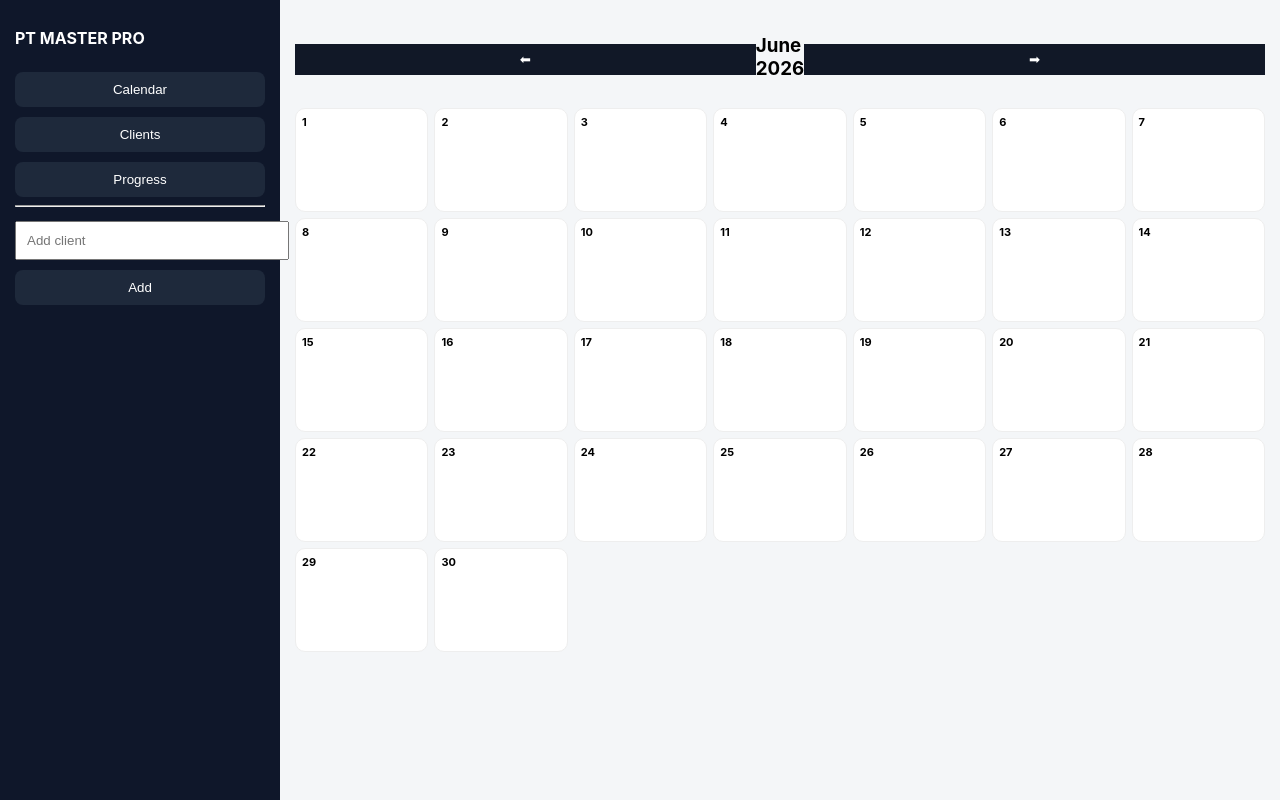
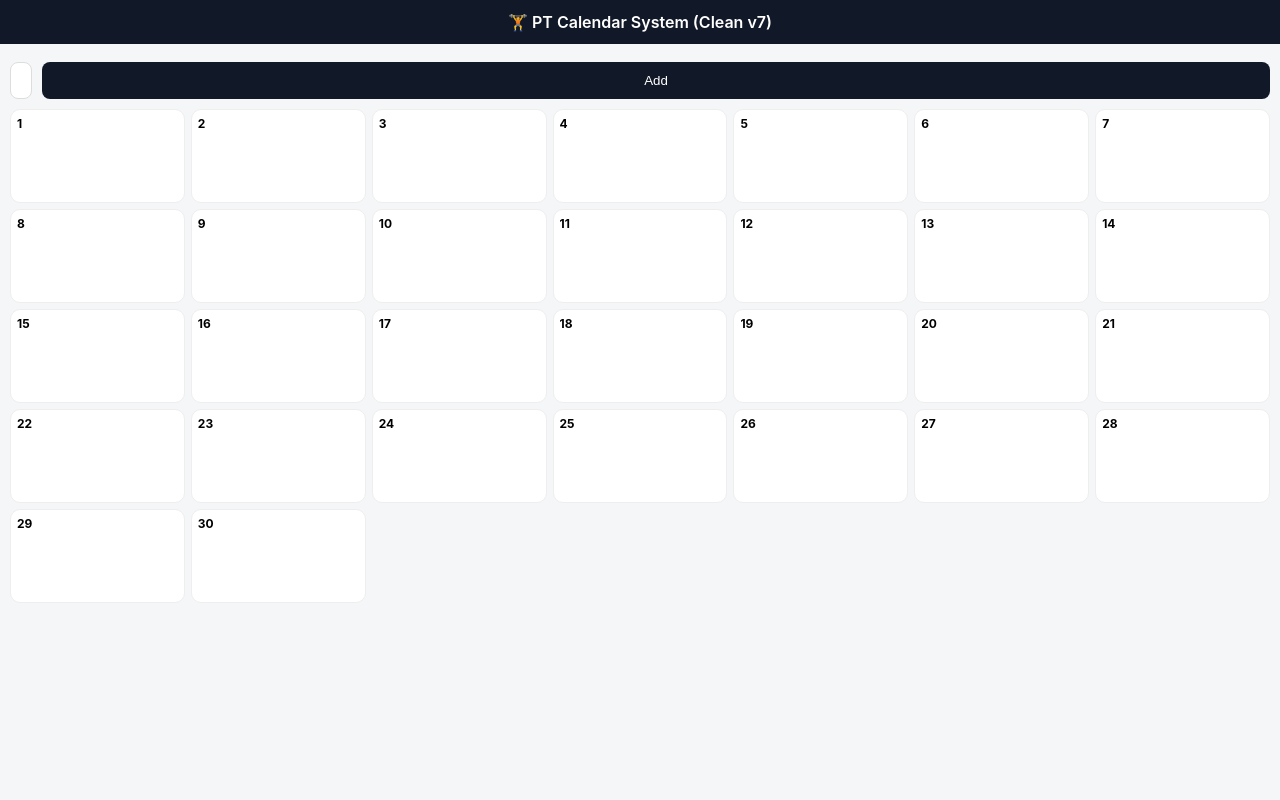
Before and after one commit to rizmirazak422-ux/pt-master-system, a website: page index.html in a window 1280 px wide. Drawn offline with Linux system fonts and the light colour scheme.

Commit message:
Update index.html

```diff
--- a/index.html
+++ b/index.html
@@ -2,7 +2,7 @@
 <html>
 <head>
 <meta name="viewport" content="width=device-width, initial-scale=1.0">
-<title>PT System Pro</title>
+<title>PT Calendar System</title>
 
 <style>
 body {
@@ -11,55 +11,20 @@ body {
   background: #f4f6f8;
 }
 
-/* APP LAYOUT */
-.app {
-  display: flex;
-  height: 100vh;
+header {
+  background: #111827;
+  color: white;
+  padding: 12px;
+  text-align: center;
+  font-weight: 600;
 }
 
-/* SIDEBAR */
-.sidebar {
-  width: 250px;
-  background: #0f172a;
-  color: white;
-  padding: 15px;
+/* LAYOUT */
+.container {
+  padding: 10px;
 }
 
-.sidebar h2 {
-  font-size: 16px;
-}
-
-.sidebar button {
-  width: 100%;
-  margin-top: 10px;
-  padding: 10px;
-  border: none;
-  background: #1e293b;
-  color: white;
-  border-radius: 8px;
-  cursor: pointer;
-}
-
-/* MAIN */
-.main {
-  flex: 1;
-  padding: 15px;
-  overflow: auto;
-}
-
-/* MONTH HEADER */
-.header {
-  display: flex;
-  justify-content: space-between;
-  align-items: center;
-  margin-bottom: 10px;
-}
-
-.header button {
-  padding: 8px 12px;
-}
-
-/* CALENDAR GRID */
+/* CALENDAR */
 .calendar {
   display: grid;
   grid-template-columns: repeat(7, 1fr);
@@ -68,10 +33,9 @@ body {
 
 .day {
   background: white;
-  min-height: 90px;
+  min-height: 80px;
+  border-radius: 10px;
   padding: 6px;
-  border-radius: 10px;
-  font-size: 11px;
   cursor: pointer;
   border: 1px solid #eee;
 }
@@ -82,20 +46,15 @@ body {
 
 .date {
   font-weight: bold;
+  font-size: 12px;
 }
 
 .session {
+  font-size: 10px;
   background: #dbeafe;
   margin-top: 3px;
-  font-size: 10px;
   padding: 2px;
   border-radius: 6px;
-  cursor: grab;
-}
-
-/* MOBILE */
-@media(max-width: 768px) {
-  .sidebar { display: none; }
 }
 
 /* MODAL */
@@ -117,7 +76,9 @@ body {
 input, select, button {
   width: 100%;
   padding: 10px;
-  margin-top: 6px;
+  margin-top: 8px;
+  border-radius: 8px;
+  border: 1px solid #ddd;
 }
 
 button {
@@ -125,42 +86,39 @@ button {
   color: white;
   border: none;
 }
+
+button.close {
+  background: #dc2626;
+}
+
+/* CLIENT BAR */
+.client-bar {
+  display: flex;
+  gap: 10px;
+  margin-bottom: 10px;
+}
+
+.client-bar input {
+  flex: 1;
+}
 </style>
 
 </head>
 
 <body>
 
-<div class="app">
+<header>🏋️ PT Calendar System (Clean v7)</header>
 
-<!-- SIDEBAR -->
-<div class="sidebar">
-  <h2>PT MASTER PRO</h2>
+<div class="container">
 
-  <button onclick="changeView('calendar')">Calendar</button>
-  <button onclick="changeView('clients')">Clients</button>
-  <button onclick="changeView('progress')">Progress</button>
-
-  <hr>
-
+<!-- CLIENT ADD -->
+<div class="client-bar">
   <input id="clientName" placeholder="Add client">
   <button onclick="addClient()">Add</button>
-
-  <div id="clientList"></div>
 </div>
 
-<!-- MAIN -->
-<div class="main">
-
-<div class="header">
-  <button onclick="prevMonth()">⬅</button>
-  <h3 id="monthTitle"></h3>
-  <button onclick="nextMonth()">➡</button>
-</div>
-
+<!-- CALENDAR -->
 <div class="calendar" id="calendar"></div>
-
-</div>
 
 </div>
 
@@ -171,13 +129,12 @@ button {
     <h3 id="selectedDate"></h3>
 
     <select id="clientSelect"></select>
-    <input id="workout" placeholder="Workout / Notes">
+    <input id="notes" placeholder="Workout / Notes">
 
     <button onclick="saveSession()">Save</button>
+    <button class="close" onclick="closeModal()">Close</button>
 
     <div id="sessionList"></div>
-
-    <button onclick="closeModal()" style="background:red;margin-top:10px;">Close</button>
 
   </div>
 </div>
@@ -187,7 +144,6 @@ button {
 let clients = JSON.parse(localStorage.getItem("clients")) || [];
 let sessions = JSON.parse(localStorage.getItem("sessions")) || [];
 
-let current = new Date();
 let selectedDate = null;
 
 /* SAVE */
@@ -202,18 +158,8 @@ function addClient() {
   let name = document.getElementById("clientName").value;
   if (!name) return;
   clients.push({ name });
+  document.getElementById("clientName").value = "";
   save();
-}
-
-/* MONTH NAV */
-function nextMonth() {
-  current.setMonth(current.getMonth() + 1);
-  render();
-}
-
-function prevMonth() {
-  current.setMonth(current.getMonth() - 1);
-  render();
 }
 
 /* OPEN DAY */
@@ -221,32 +167,44 @@ function openDay(date) {
   selectedDate = date;
   document.getElementById("modal").style.display = "block";
   document.getElementById("selectedDate").innerText = date;
-  renderSessions();
+
+  renderModal();
 }
 
-/* SESSION */
+/* SAVE SESSION */
 function saveSession() {
   let client = document.getElementById("clientSelect").value;
-  let workout = document.getElementById("workout").value;
+  let notes = document.getElementById("notes").value;
 
-  sessions.push({ date: selectedDate, client, workout });
+  if (!client) return;
+
+  sessions.push({
+    date: selectedDate,
+    client,
+    notes
+  });
+
+  document.getElementById("notes").value = "";
+
   save();
+  renderModal();
 }
 
-function deleteSession(i) {
-  sessions.splice(i, 1);
-  save();
+/* CLOSE */
+function closeModal() {
+  document.getElementById("modal").style.display = "none";
 }
 
-function renderSessions() {
+/* MODAL CONTENT */
+function renderModal() {
+
   let html = "";
 
   sessions.forEach((s,i) => {
     if (s.date === selectedDate) {
       html += `
         <div>
-          <b>${s.client}</b> - ${s.workout}
-          <button onclick="deleteSession(${i})">X</button>
+          <b>${s.client}</b> - ${s.notes}
         </div>
       `;
     }
@@ -258,20 +216,17 @@ function renderSessions() {
     clients.map(c => `<option>${c.name}</option>`).join("");
 }
 
-/* CALENDAR (FULL MONTH 31 DAYS STYLE) */
+/* CALENDAR */
 function renderCalendar() {
 
-  let year = current.getFullYear();
-  let month = current.getMonth();
-
-  let daysInMonth = new Date(year, month+1, 0).getDate();
-
-  document.getElementById("monthTitle").innerText =
-    current.toLocaleString('default', { month: 'long' }) + " " + year;
+  let today = new Date();
+  let year = today.getFullYear();
+  let month = today.getMonth();
+  let days = new Date(year, month+1, 0).getDate();
 
   let html = "";
 
-  for (let i = 1; i <= daysInMonth; i++) {
+  for (let i = 1; i <= days; i++) {
 
     let dateStr = `${year}-${month+1}-${i}`;
 
@@ -282,11 +237,7 @@ function renderCalendar() {
         <div class="date">${i}</div>
 
         ${daySessions.slice(0,2).map(s =>
-          `<div class="session"
-            draggable="true"
-            ondragstart="dragStart('${s.date}', '${s.client}', '${s.workout}')">
-            ${s.client}
-          </div>`
+          `<div class="session">${s.client}</div>`
         ).join("")}
 
       </div>
@@ -296,35 +247,7 @@ function renderCalendar() {
   document.getElementById("calendar").innerHTML = html;
 }
 
-/* DRAG (SIMPLE VERSION) */
-let dragData = null;
-
-function dragStart(date, client, workout) {
-  dragData = { date, client, workout };
-}
-
-/* DROP INTO DAY */
-document.addEventListener("dragover", e => e.preventDefault());
-
-document.addEventListener("drop", e => {
-  if (!dragData) return;
-
-  let target = e.target.closest(".day");
-  if (!target) return;
-
-  let newDate = target.getAttribute("onclick").match(/'(.*?)'/)[1];
-
-  sessions.push({
-    date: newDate,
-    client: dragData.client,
-    workout: dragData.workout
-  });
-
-  save();
-  dragData = null;
-});
-
-/* PROGRESS (simple future-ready) */
+/* INIT */
 function render() {
   renderCalendar();
 }
```
